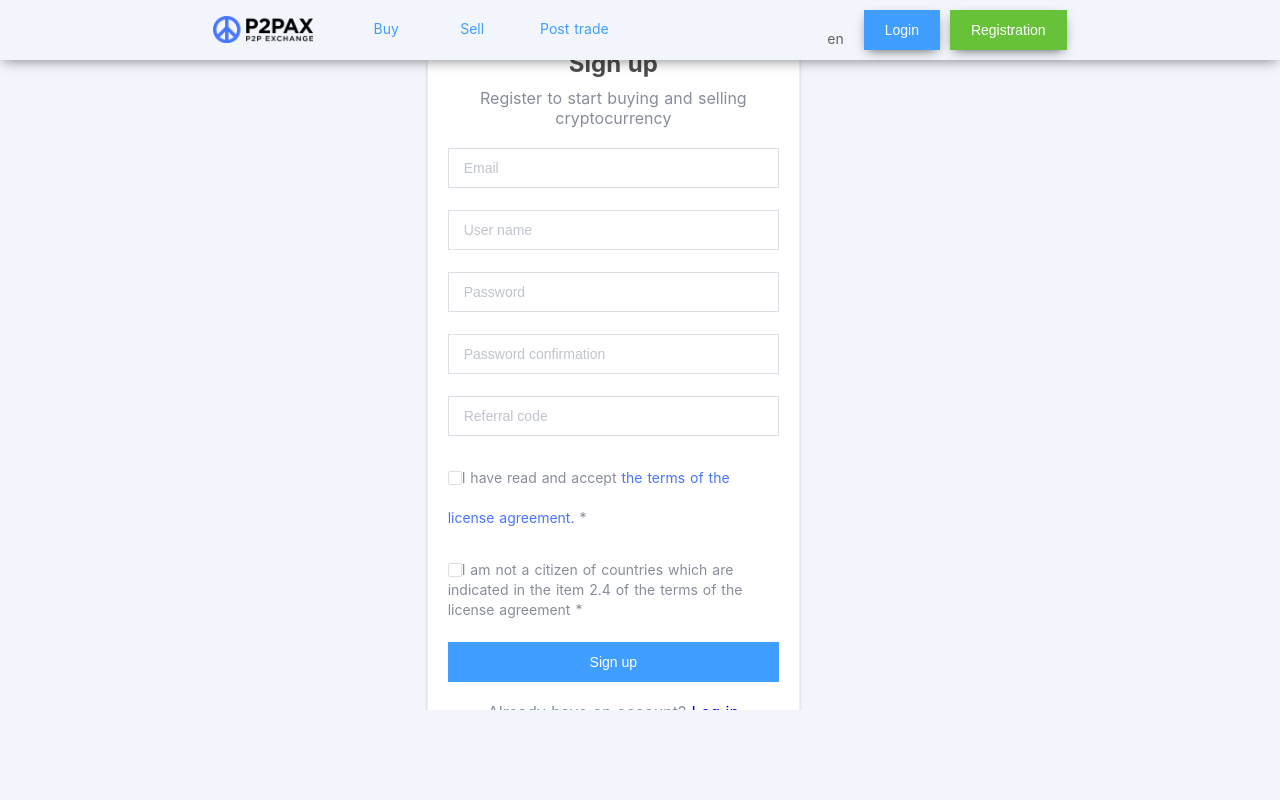
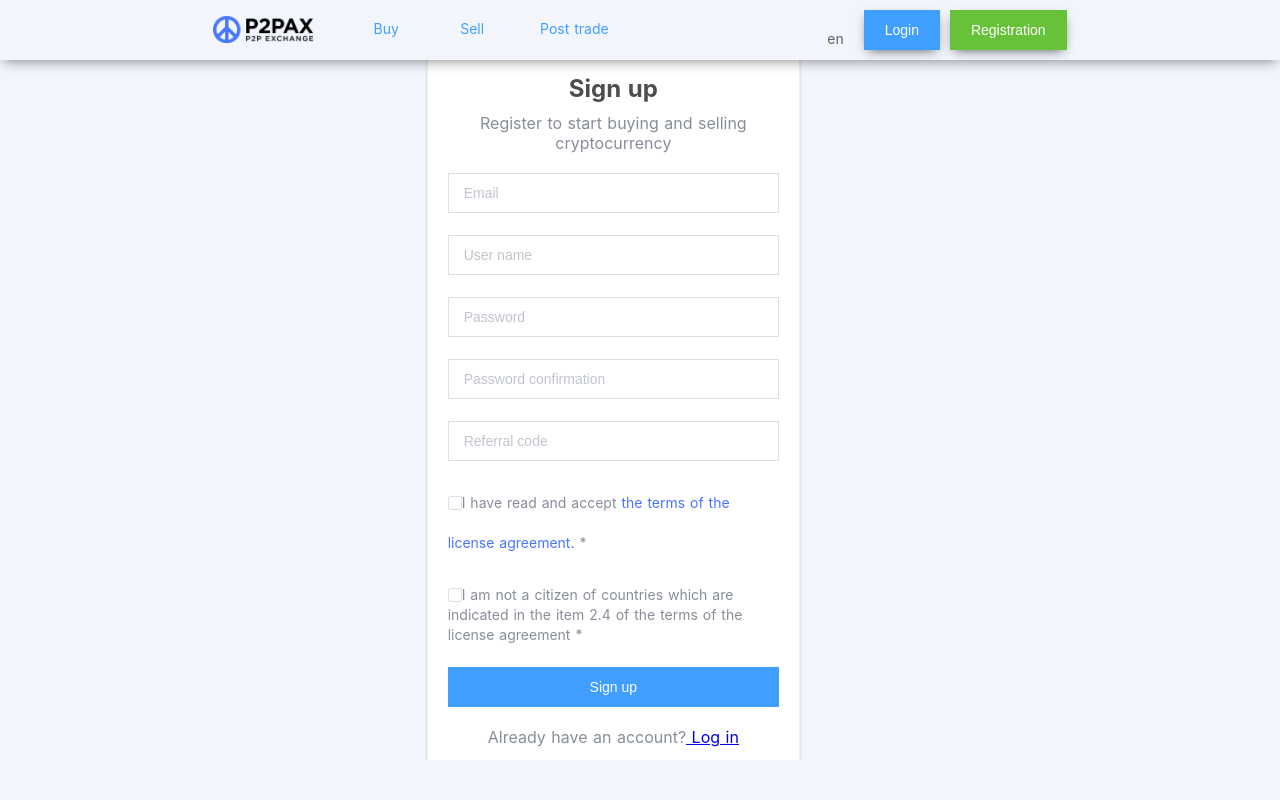
Before and after one commit to iLLia12/P2Pax, a Nuxt app: page /auth/registration in a window 1280 px wide. Shown: the top 800 px of the page. Built offline with nearby package versions, Linux system fonts and the light colour scheme.

Commit message:
login registration

```diff
--- a/assets/scss/app.scss
+++ b/assets/scss/app.scss
@@ -320,8 +320,8 @@ button, input {
     }
 }
 
-@media (min-height: 700px){
+@media (max-height: 700px){
     .reg-wrap {
-        height: 650px!important;
+        height: 640px!important;
     }
 }
```
